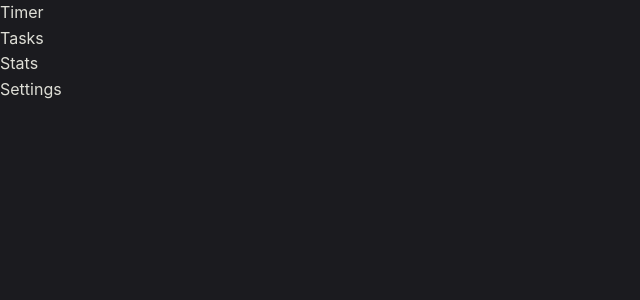
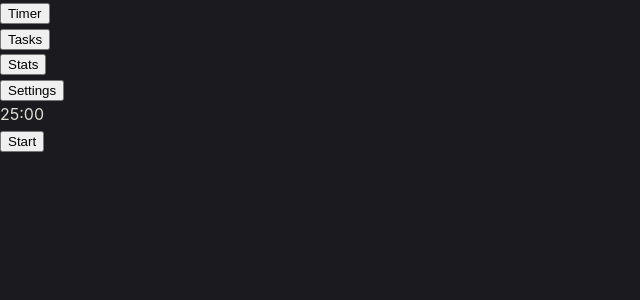
Before and after one commit to codedbycupidity/pixel-pomodoro, a React (Vite) app in the folder src/renderer/: page / in a window 1280 px wide. Shown: the top 300 px of the page, without its empty margins (0-640 px from the left). Built offline with nearby package versions, Linux system fonts and the light colour scheme.

Commit message:
base app

```diff
--- a/src/renderer/src/App.tsx
+++ b/src/renderer/src/App.tsx
@@ -1,16 +1,39 @@
+import { useState } from 'react'
 import Timer from './components/Timer/Timer'
 import Tasks from './components/Tasks/Tasks'
 import Stats from './components/Stats/Stats'
 import Settings from './components/Settings/Settings'
 
+type Panel = 'timer' | 'tasks' | 'stats' | 'settings'
+
+const PANELS: { id: Panel; label: string }[] = [
+  { id: 'timer', label: 'Timer' },
+  { id: 'tasks', label: 'Tasks' },
+  { id: 'stats', label: 'Stats' },
+  { id: 'settings', label: 'Settings' }
+]
+
 function App(): React.JSX.Element {
+  const [active, setActive] = useState<Panel>('timer')
+
   return (
-    <main>
-      <Timer />
-      <Tasks />
-      <Stats />
-      <Settings />
-    </main>
+    <div>
+      <nav>
+        <ul>
+          {PANELS.map((panel) => (
+            <li key={panel.id}>
+              <button onClick={() => setActive(panel.id)}>{panel.label}</button>
+            </li>
+          ))}
+        </ul>
+      </nav>
+      <main>
+        {active === 'timer' && <Timer />}
+        {active === 'tasks' && <Tasks />}
+        {active === 'stats' && <Stats />}
+        {active === 'settings' && <Settings />}
+      </main>
+    </div>
   )
 }
 
--- a/src/renderer/src/components/Timer/Timer.tsx
+++ b/src/renderer/src/components/Timer/Timer.tsx
@@ -1,5 +1,47 @@
+import { useEffect, useRef, useState } from 'react'
+
+const SESSION_SECONDS = 25 * 60
+
+function formatTime(totalSeconds: number): string {
+  const minutes = Math.floor(totalSeconds / 60)
+  const seconds = totalSeconds % 60
+  return `${String(minutes).padStart(2, '0')}:${String(seconds).padStart(2, '0')}`
+}
+
 function Timer(): React.JSX.Element {
-  return <section>Timer</section>
+  const [secondsLeft, setSecondsLeft] = useState(SESSION_SECONDS)
+  const [running, setRunning] = useState(false)
+  const intervalRef = useRef<number | null>(null)
+
+  useEffect(() => {
+    if (!running) return
+
+    intervalRef.current = window.setInterval(() => {
+      setSecondsLeft((prev) => {
+        if (prev <= 1) {
+          setRunning(false)
+          return 0
+        }
+        return prev - 1
+      })
+    }, 1000)
+
+    return () => {
+      if (intervalRef.current !== null) {
+        window.clearInterval(intervalRef.current)
+        intervalRef.current = null
+      }
+    }
+  }, [running])
+
+  return (
+    <section>
+      <div>{formatTime(secondsLeft)}</div>
+      <button onClick={() => setRunning((r) => !r)} disabled={secondsLeft === 0}>
+        {running ? 'Pause' : 'Start'}
+      </button>
+    </section>
+  )
 }
 
 export default Timer
```
